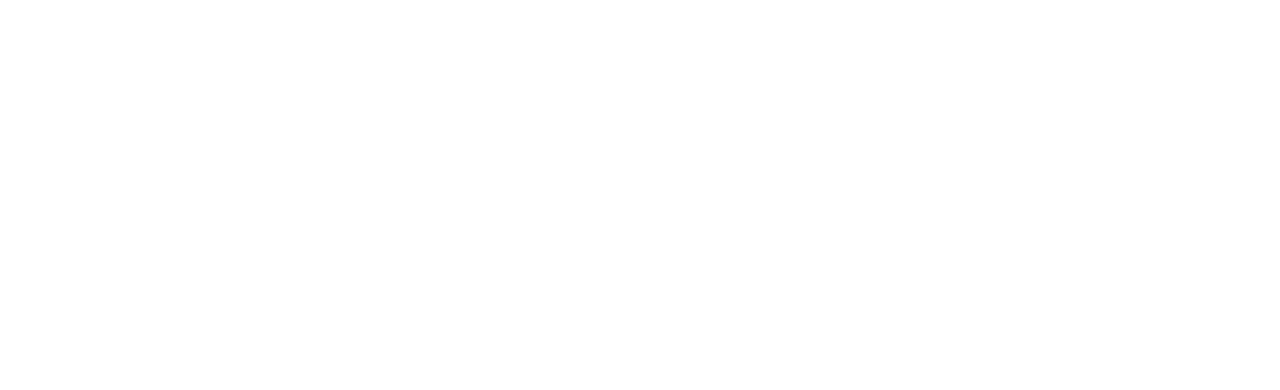
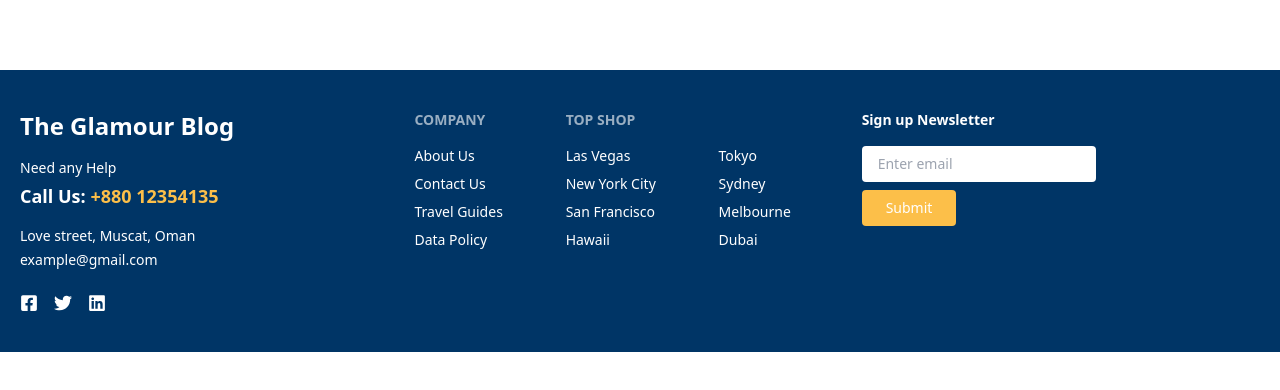
Before and after one commit to kowsar-mahmud-remon/the-glamour-blog, a Next.js app: page / in a window 1280 px wide. Shown: the part 226-616 px from the top of the page. Built offline with nearby package versions, Linux system fonts and the light colour scheme; no server answers.

Commit message:
added footer

```diff
--- /dev/null
+++ b/src/components/Footer/Footer.tsx
@@ -0,0 +1,95 @@
+import React from "react";
+import logo from "../../assets/logo.png";
+import { FaFacebookSquare, FaTwitter, FaLinkedin } from "react-icons/fa";
+import Image from "next/image";
+import Link from "next/link";
+
+const Footer = () => {
+  return (
+    <div className="bg-secondary text-white">
+      <div className="max-w-[1280px] mx-auto">
+        <footer className="footer px-5 py-10 ">
+          <div className="">
+            <div className="flex items-center">
+              <p className="text-2xl font-semibold">The Glamour Blog</p>
+            </div>
+            <div className="mt-2">
+              <p>Need any Help</p>
+              <p className="mt-1 text-lg font-semibold">
+                Call Us: <span className="text-[#fcbf49]"> +880 12354135</span>
+              </p>
+              <p className="mt-4 mb-1">Love street, Muscat, Oman</p>
+              <p>example@gmail.com</p>
+            </div>
+
+            <div className="flex gap-4 text-lg mt-4">
+              <FaFacebookSquare />
+              <FaTwitter />
+              <FaLinkedin />
+            </div>
+          </div>
+          <div className="footer">
+            <div>
+              <span className="footer-title">Company</span>
+              <Link href="/" className="link link-hover">
+                About Us
+              </Link>
+              <Link href="/" className="link link-hover">
+                Contact Us
+              </Link>
+              <Link href="/" className="link link-hover">
+                Travel Guides
+              </Link>
+              <Link href="/" className="link link-hover">
+                Data Policy
+              </Link>
+            </div>
+            <div>
+              <span className="footer-title">Top Shop</span>
+              <Link href="/" className="link link-hover">
+                Las Vegas
+              </Link>
+              <Link href="/" className="link link-hover">
+                New York City
+              </Link>
+              <Link href="/" className="link link-hover">
+                San Francisco
+              </Link>
+              <Link href="/" className="link link-hover">
+                Hawaii
+              </Link>
+            </div>
+            <div>
+              <span className="footer-title mb-7"></span>
+              <Link href="/" className="link link-hover">
+                Tokyo
+              </Link>
+              <Link href="/" className="link link-hover">
+                Sydney
+              </Link>
+              <Link href="/" className="link link-hover">
+                Melbourne
+              </Link>
+              <Link href="/" className="link link-hover">
+                Dubai
+              </Link>
+            </div>
+          </div>
+          <div className="">
+            <p className="text-md font-semibold">Sign up Newsletter</p>
+            <input
+              className="py-2 px-4 rounded mt-2"
+              type="text"
+              name=""
+              id=""
+              placeholder="Enter email"
+            />
+            <button className="rounded bg-[#fcbf49] py-2 px-6 ">Submit</button>
+          </div>
+        </footer>
+      </div>
+    </div>
+  );
+};
+
+export default Footer;
--- a/src/components/Layout/RootLayout.tsx
+++ b/src/components/Layout/RootLayout.tsx
@@ -1,3 +1,4 @@
+import Footer from "../Footer/Footer";
 import Navbar from "../Navbar/Navbar";
 
 const RootLayout = ({ children }: any) => {
@@ -5,6 +6,7 @@
     <>
       <Navbar></Navbar>
       {children}
+      <Footer></Footer>
     </>
   );
 };
```
